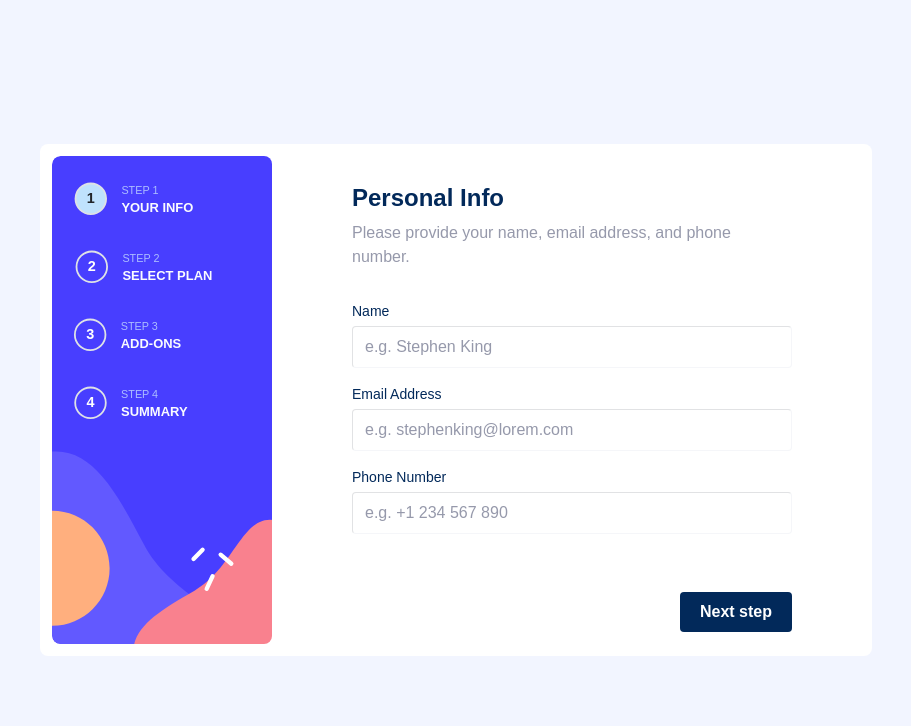
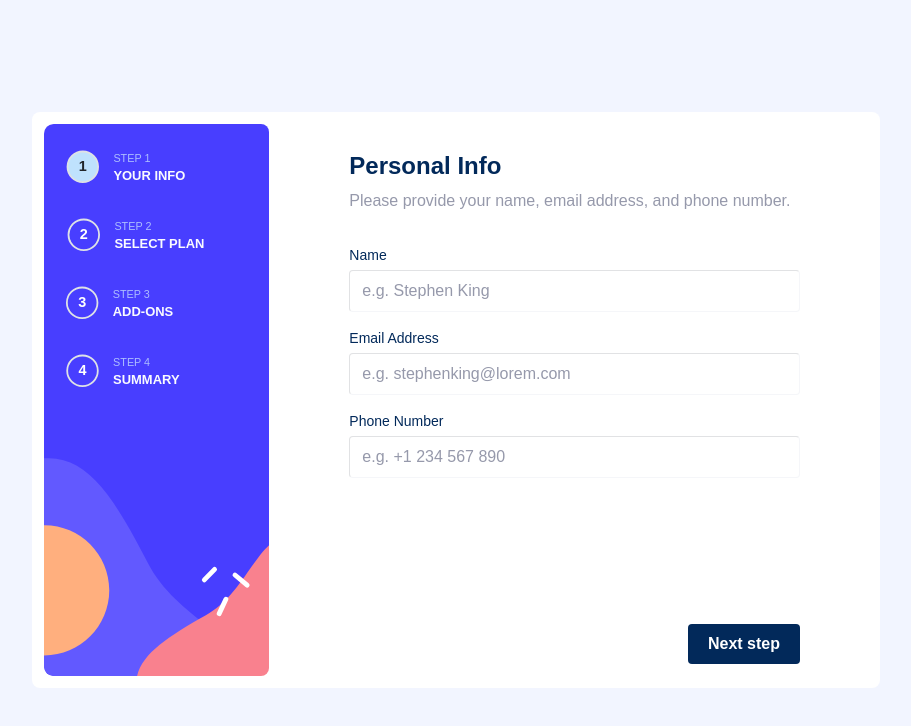
Before and after one commit to ferdinandoaspro/multi-step-form, a React (Vite) app: page / in a window 1280 px wide. Shown: the top 726 px of the page, without its empty margins (184-1095 px from the left). Built offline with nearby package versions, Linux system fonts and the light colour scheme.

Commit message:
increased layout size

```diff
--- a/src/theming.scss
+++ b/src/theming.scss
@@ -30,10 +30,10 @@ main {
 
     @media (min-width: 768px) {
         width: 43rem;
-        height: 32rem;
+        height: 36rem;
     }
 
     @media (min-width: 992px) {
-        width: 52rem;
+        width: 53rem;
     }
 }
```
